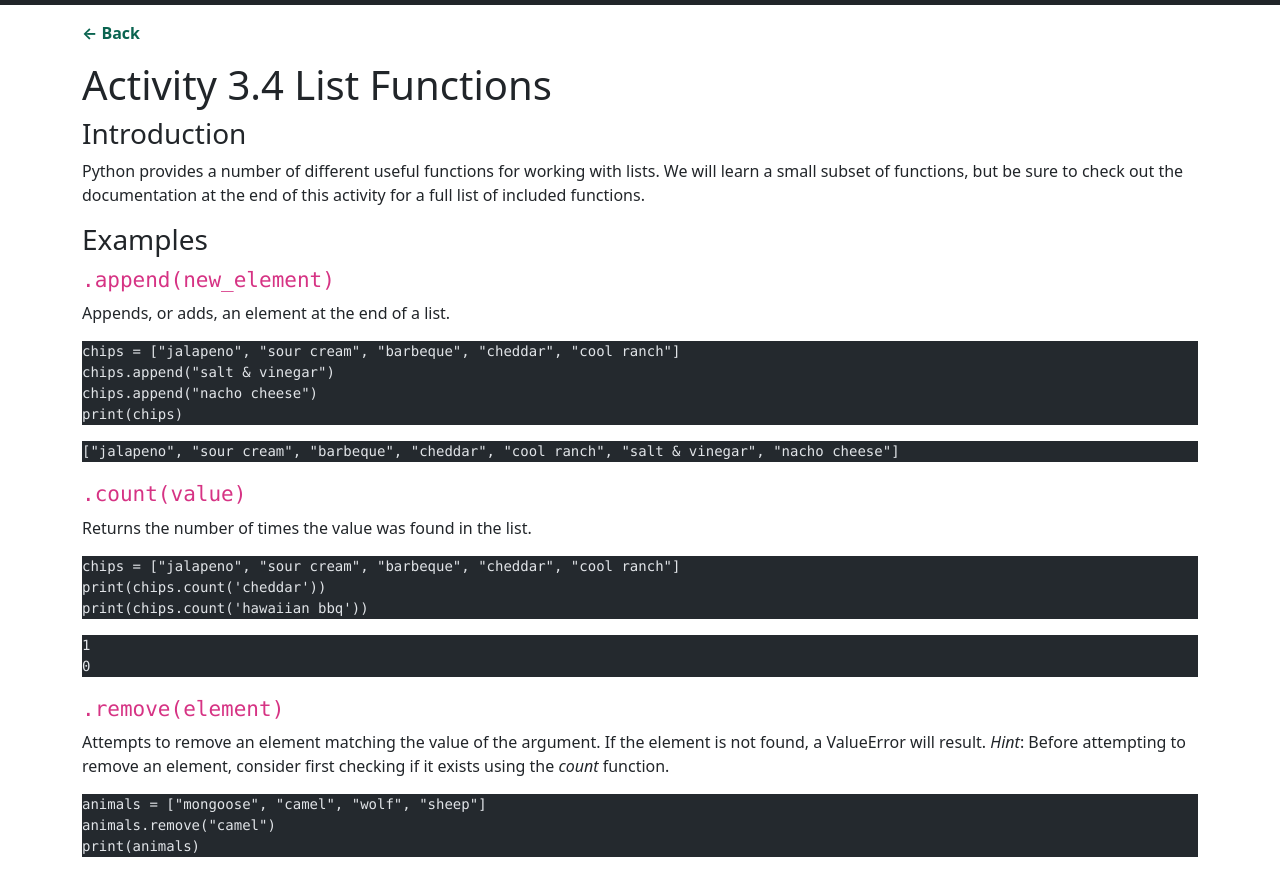
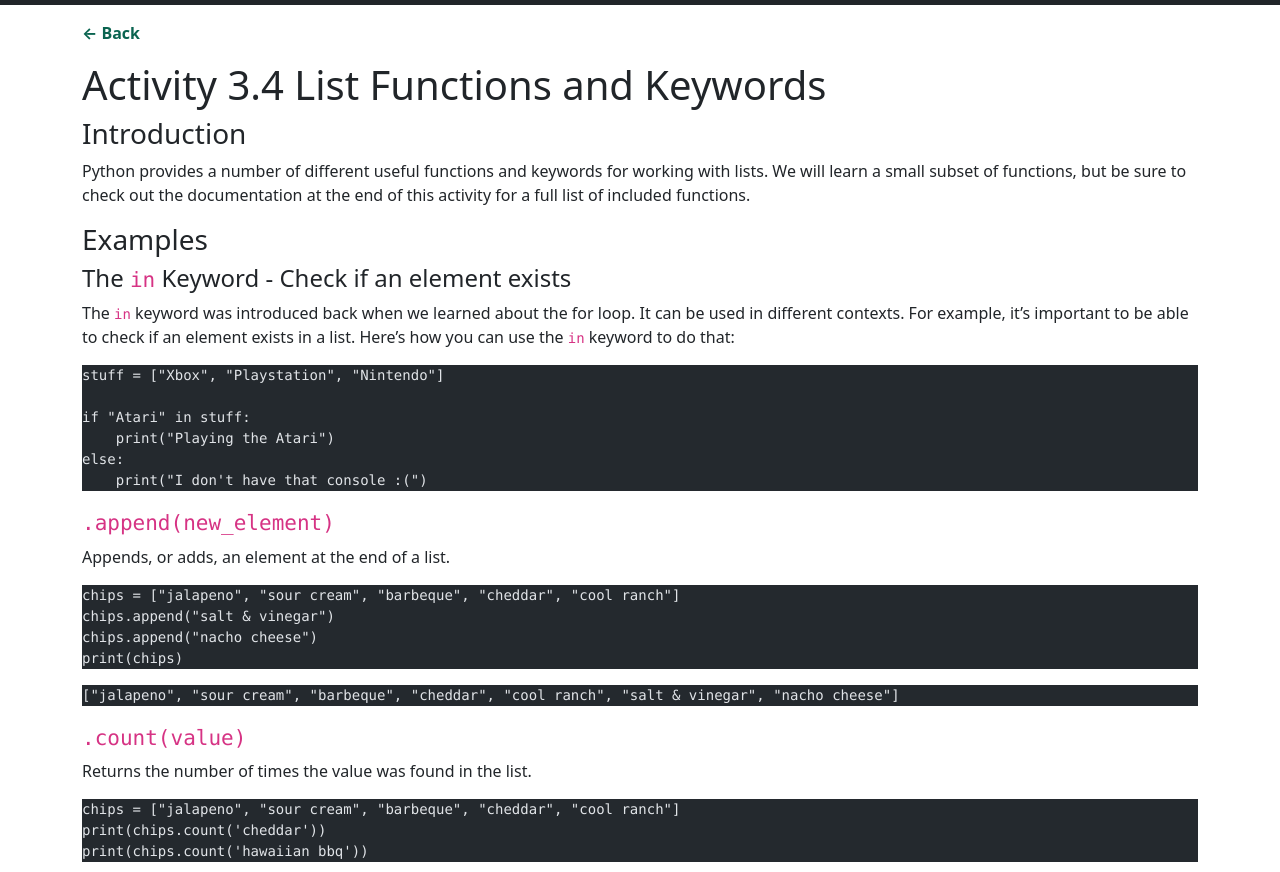
Before and after one commit to amortimer20/sehs-dev, an Astro site: page /courses/python-fundamentals/activities/3-4-list-functions in a window 1280 px wide. Shown: the part 51-923 px from the top of the page. Built offline with nearby package versions, Linux system fonts and the light colour scheme; Astro itself is replaced by a stand-in of ours; code samples lack their colours.

Commit message:
Update python activity 3.4 to include in keyword

````diff
--- a/src/pages/courses/python-fundamentals/activities/3-4-list-functions.md
+++ b/src/pages/courses/python-fundamentals/activities/3-4-list-functions.md
@@ -1,18 +1,32 @@
 ---
 container: "container"
 layout: "../../../../layouts/PageLayout.astro"
-title: Python Fundamentals 3.4 List Functions
+title: Python Fundamentals 3.4 List Functions and Keywords
 ---
 
 [← Back](/courses/python-fundamentals/)
 
-# Activity 3.4 List Functions
+# Activity 3.4 List Functions and Keywords
 
 ### Introduction
 
-Python provides a number of different useful functions for working with lists. We will learn a small subset of functions, but be sure to check out the documentation at the end of this activity for a full list of included functions.
+Python provides a number of different useful functions and keywords for working with lists. We will learn a small subset of functions, but be sure to check out the documentation at the end of this activity for a full list of included functions.
 
 ### Examples
+
+#### The `in` Keyword - Check if an element exists
+
+The `in` keyword was introduced back when we learned about the for loop. It can be used in different
+contexts. For example, it's important to be able to check if an element exists in a list. Here's how you can use the `in` keyword to do that:
+
+```python
+stuff = ["Xbox", "Playstation", "Nintendo"]
+
+if "Atari" in stuff:
+    print("Playing the Atari")
+else:
+    print("I don't have that console :(")
+```
 
 #### `.append(new_element)`
 
@@ -46,10 +60,11 @@ print(chips.count('hawaiian bbq'))
 
 #### `.remove(element)`
 
-Attempts to remove an element matching the value of the argument. If the element is not found, a ValueError will result. _Hint_: Before attempting to remove an element, consider first checking if it exists using the _count_ function.
+Attempts to remove an element matching the value of the argument. If the element is not found, a ValueError will result. _Hint_: Before attempting to remove an element, consider first checking if it exists using the `in` keyword.
 
 ```python
 animals = ["mongoose", "camel", "wolf", "sheep"]
+# If camel was not in the list, you would get this error: ValueError: list.remove(x): x not in list
 animals.remove("camel")
 print(animals)
 ```
@@ -114,7 +129,7 @@ while shopping:
 
         choice = input("Choose item: ")
 
-        if store_items.count(choice) > 0:
+        if choice in store_items:
             print(f"Adding {choice} to cart\n")
             cart.append(choice)
         else:
@@ -129,7 +144,7 @@ while shopping:
     elif choice == "3":
         choice = input("Choose item to remove: ")
 
-        if cart.count(choice) > 0:
+        if choice in store_items:
             cart.remove(choice)
             print(f"{choice} removed\n")
         else:
````
Also changed, not shown: src/pages/courses/python-fundamentals/index.md (+1 -1 lines).
